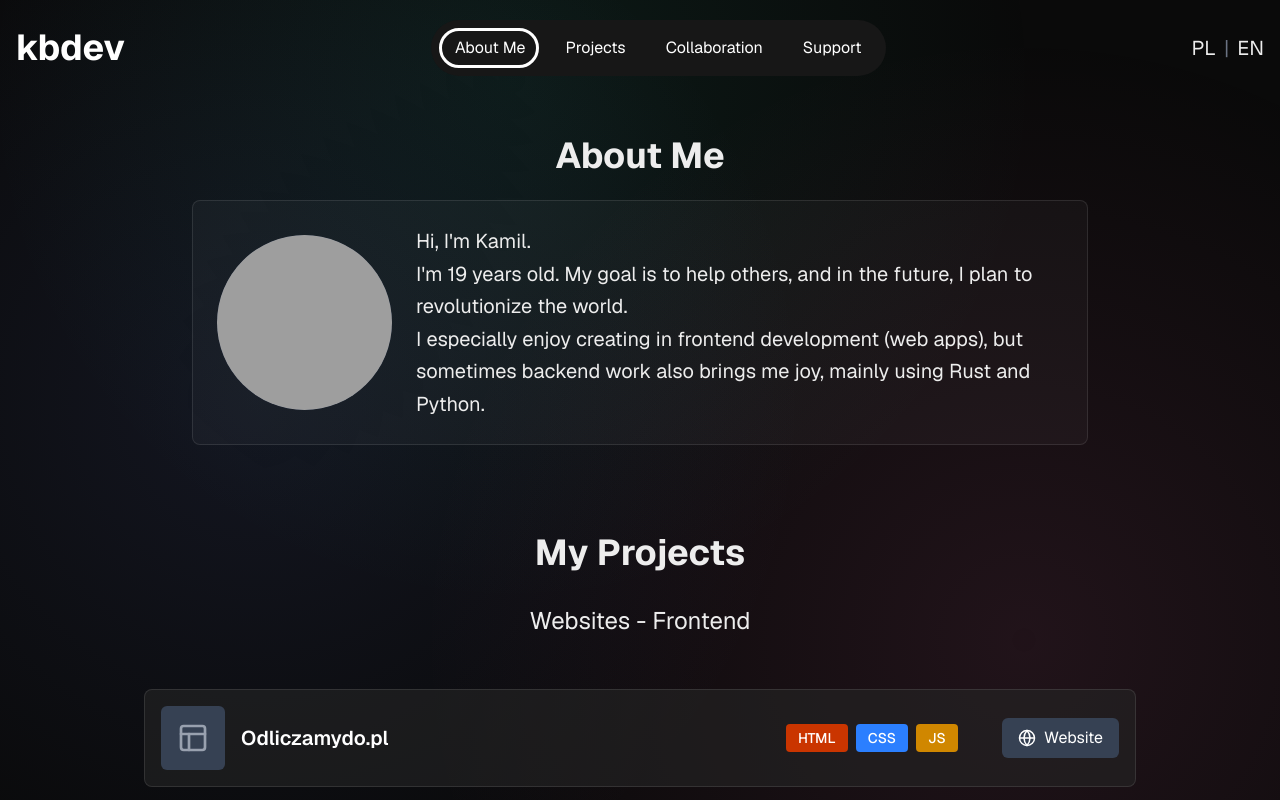
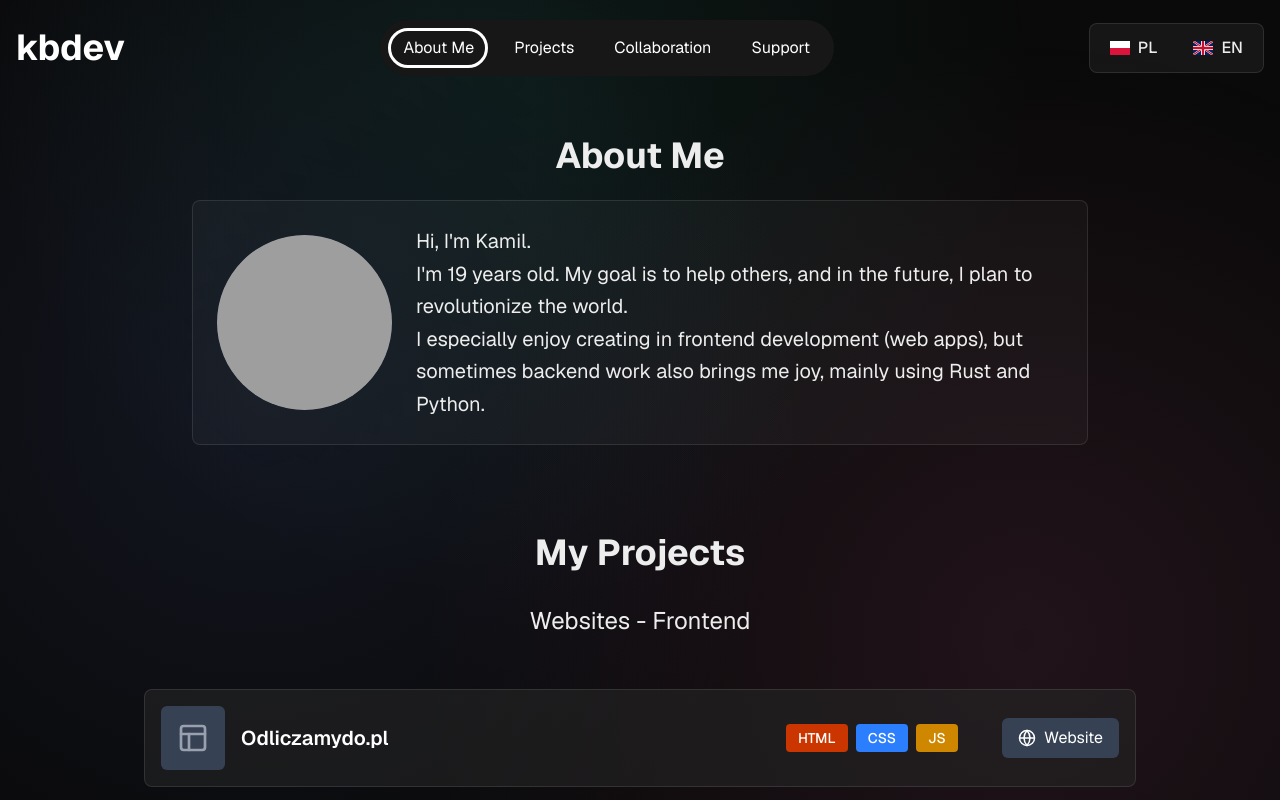
Before and after one commit to kbaraniak/kbdev, a Next.js app: page / in a window 1280 px wide. Shown: the top 800 px of the page. Built offline with nearby package versions, Linux system fonts and the light colour scheme; grey boxes are pictures that could not be loaded.

Commit message:
Improved langauge switcher design

```diff
--- a/app/page.tsx
+++ b/app/page.tsx
@@ -23,20 +23,37 @@ export default function Home() {
       <header className="relative z-[100000] flex flex-wrap justify-center items-center gap-4 md:gap-8 py-5 px-4 animate-fade-in-down">
         <h2 className="text-3xl md:text-4xl font-bold text-white">kbdev</h2>
         <NavMenu />
-        <div className="text-lg md:text-xl select-none animate-fade-in-down delay-200">
+        <div
+          className="flex items-center gap-1 p-1 rounded-lg animate-fade-in-down delay-200"
+          style={{
+            background: 'rgba(255, 255, 255, 0.05)',
+            border: '1px solid rgba(255, 255, 255, 0.1)',
+            backdropFilter: 'blur(10px)'
+          }}
+        >
           <button
             onClick={handlePL}
-            className="hover:underline focus:outline-none smooth-transition hover-scale"
+            className="px-4 py-2 rounded-md font-medium transition-all duration-300 hover:bg-white/10 focus:outline-none flex items-center gap-2"
             type="button"
           >
+            <svg width="20" height="14" viewBox="0 0 20 14" fill="none" xmlns="http://www.w3.org/2000/svg">
+              <rect width="20" height="7" fill="#FFFFFF"/>
+              <rect y="7" width="20" height="7" fill="#DC143C"/>
+            </svg>
             PL
           </button>
-          <span className="text-gray-500 mx-2 select-none">|</span>
           <button
             onClick={handleEN}
-            className="hover:underline focus:outline-none smooth-transition hover-scale"
+            className="px-4 py-2 rounded-md font-medium transition-all duration-300 hover:bg-white/10 focus:outline-none flex items-center gap-2"
             type="button"
           >
+            <svg width="20" height="14" viewBox="0 0 20 14" fill="none" xmlns="http://www.w3.org/2000/svg">
+              <rect width="20" height="14" fill="#012169"/>
+              <path d="M0 0L20 14M20 0L0 14" stroke="#FFFFFF" strokeWidth="2"/>
+              <path d="M0 0L20 14M20 0L0 14" stroke="#C8102E" strokeWidth="1.2"/>
+              <path d="M10 0V14M0 7H20" stroke="#FFFFFF" strokeWidth="4"/>
+              <path d="M10 0V14M0 7H20" stroke="#C8102E" strokeWidth="2.4"/>
+            </svg>
             EN
           </button>
         </div>
```
